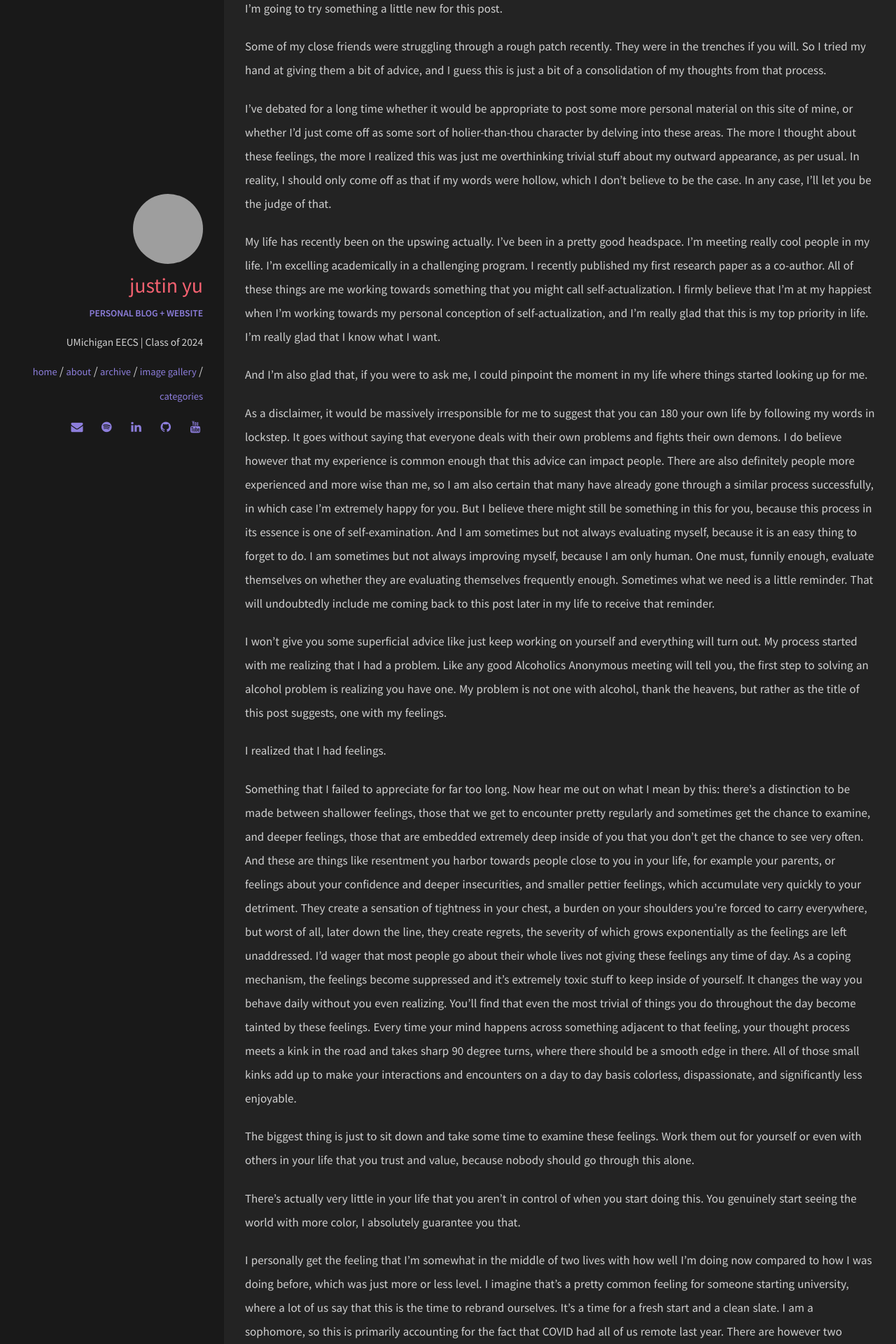
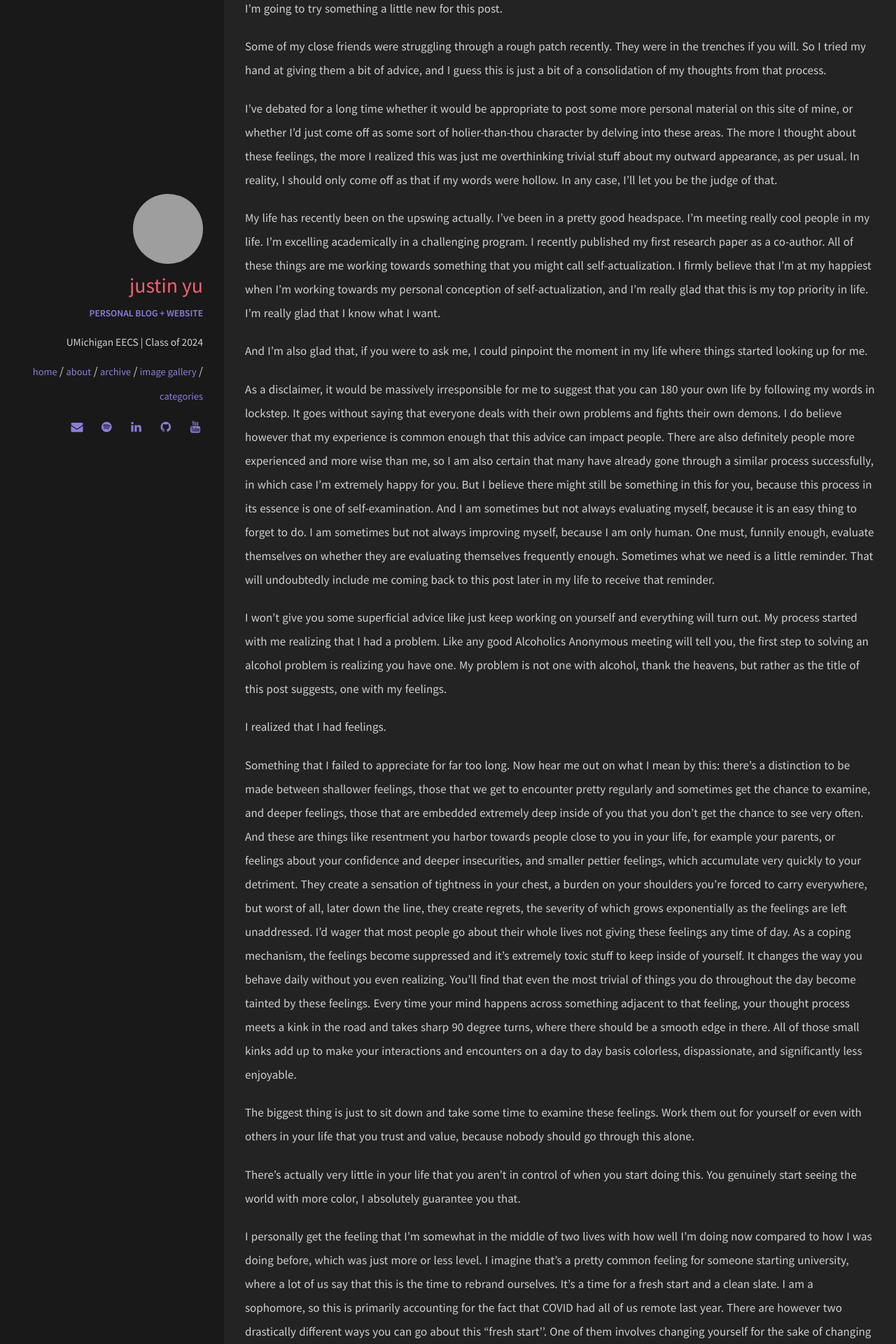
Before and after one commit to uynitsuj/uynitsuj.github.io, a Jekyll site: the page built from _posts/2021-10-04-Examining-Your-Feelings.md, in a window 1280 px wide. Shown: the part 321-2241 px from the top of the page at 70% size. Built offline with Jekyll 4.4.1, drawn with Linux system fonts in a browser that asks for light colours.

Commit message:
Update 2021-10-04-Examining-Your-Feelings.md

```diff
--- a/_posts/2021-10-04-Examining-Your-Feelings.md
+++ b/_posts/2021-10-04-Examining-Your-Feelings.md
@@ -9,7 +9,7 @@ I'm going to try something a little new for this post.
 
 Some of my close friends were struggling through a rough patch recently. They were in the trenches if you will. So I tried my hand at giving them a bit of advice, and I guess this is just a bit of a consolidation of my thoughts from that process.
 
-I've debated for a long time whether it would be appropriate to post some more personal material on this site of mine, or whether I'd just come off as some sort of holier-than-thou character by delving into these areas. The more I thought about these feelings, the more I realized this was just me overthinking trivial stuff about my outward appearance, as per usual. In reality, I should only come off as that if my words were hollow, which I don't believe to be the case. In any case, I'll let you be the judge of that.
+I've debated for a long time whether it would be appropriate to post some more personal material on this site of mine, or whether I'd just come off as some sort of holier-than-thou character by delving into these areas. The more I thought about these feelings, the more I realized this was just me overthinking trivial stuff about my outward appearance, as per usual. In reality, I should only come off as that if my words were hollow. In any case, I'll let you be the judge of that.
 
 My life has recently been on the upswing actually. I've been in a pretty good headspace. I'm meeting really cool people in my life. I'm excelling academically in a challenging program. I recently published my first research paper as a co-author. All of these things are me working towards something that you might call self-actualization. I firmly believe that I’m at my happiest when I’m working towards my personal conception of self-actualization, and I’m really glad that this is my top priority in life. I’m really glad that I know what I want.
 
```
